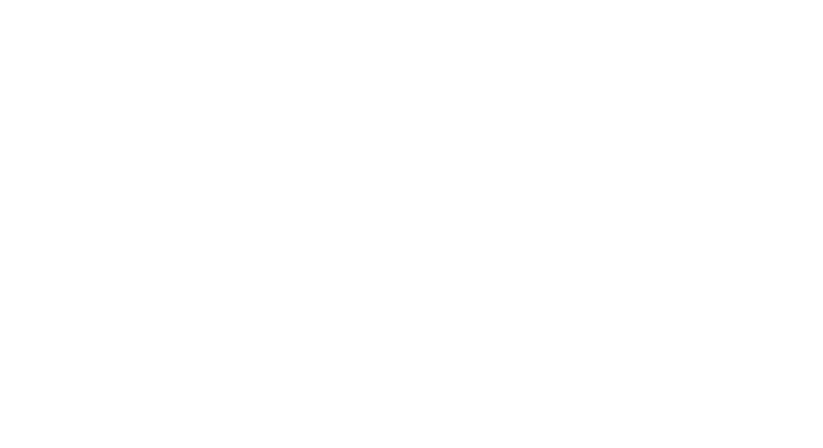
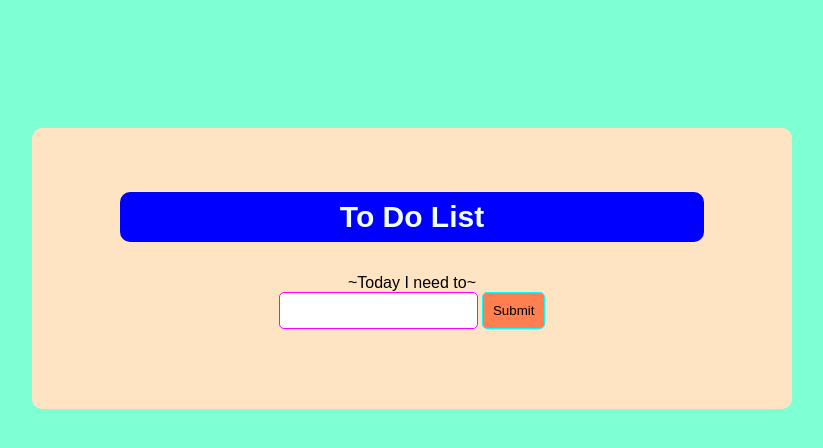
Before and after one commit to dts-kominfo-rea4b/challenge-dom-haikalfikri7, a website: page index.html in a window 1280 px wide. Shown: the whole page, without its empty margins (228-1051 px from the left). Drawn offline with Linux system fonts and the light colour scheme.

Commit message:
tugas dom index.html

```diff
--- a/index.html
+++ b/index.html
@@ -5,37 +5,114 @@
     <meta http-equiv="X-UA-Compatible" content="IE=edge" />
     <meta name="viewport" content="width=device-width, initial-scale=1.0" />
     <title>Challenge - DOM</title>
+    <style>
+      body{
+        background-color: aquamarine;
+        font-family: sans-serif;
+      }
+
+      div#app{
+        background-color: bisque;
+        margin: 8rem auto 8rem auto;
+        width: 50%;
+        padding: 4rem;
+        border-radius: 10px;
+        text-align: center;
+      }
+
+      header#todo-title{
+        margin: 0 1.5rem 2rem 1.5rem;
+        padding: 8px;
+        font-size: 30px;
+        font-weight: bold;
+        background-color: blue;
+        color: azure;
+        border-radius: 10px;
+      }
+
+      div#todo-title{
+        margin: 0 0 1rem 0;
+        font-size: 18px;
+        color: aliceblue;
+      }
+
+      input#todo-input{
+        padding: 10px;
+        border-radius: 5px;
+        border: 1px solid rgb(255,0,255);
+      }
+
+      button#todo-submit{
+        background-color: coral;
+        padding: 10px;
+        border-radius: 5px;
+        border: 1px solid rgb(0,255,255);
+      }
+
+      ul#todo-output{
+        text-align: left;
+        list-style: square;
+      }
+
+      ul#todo-output li{
+        color: cadetblue;
+      }
+    </style>
   </head>
   <body>
     <div id="app">
       <!-- TODO: Buatlah sebuah header dengan id todo-title -->
+      <header id="todo-title"></header>
       <!-- TODO: Buatlah sebuah subtitle dengan id todo-subtitle -->
-
+      <div id="todo-subtitle"></div>
       <!-- Section: input -->
       <!-- TODO: Buatlah sebuah input bertipe text dengan id todo-input -->
+      <input type="text" id="todo-input">
       <!-- TODO: Buatlah sebuah button dengan id todo-submit -->
-
+      <button id="todo-submit"></button>
       <!-- Section output -->
       <!-- TODO: Buatlah sebuah <ul> dengan id todo-output -->
+        <ul id="todo-output"></ul>
     </div>
 
     <!-- ! Untuk tantangan ini, script jangan diubah ke external js yah ! -->
     <script>
       // TODO: Deklarasi variable sesuai dengan kebutuhan di sini
-      let button;
-      let input;
-      let output;
+      let button = document.getElementById('todo-submit');
+      let input = document.getElementById('todo-input');
+      let output =  document.getElementById('todo-output');
+      let title = document.getElementById('todo-title');
+      let subtitle = document.getElementById('todo-subtitle');
 
+
+      button.textContent = "Submit";
+      title.textContent = "To Do List";
+      subtitle.textContent = "~Today I need to~";
       // TODO: Buatlah sebuah fungsi dengan nama fnClickHandler
       // Fungsi yang digunakan untuk menambahkan tulisan
       // Jangan ubah cara deklarasi fungsinya, cukup isi saja
-      function fnClickHandler(toDoItem) {}
+      function fnClickHandler(toDoItem) {
+        input.value = "";
+        output.append(createListItem(toDoItem));
+      }
+
+      function createListItem(text) {
+        let liOutput = document.createElement('li');
+        liOutput.textContent = text;
+        return liOutput;
+      }
 
       // TODO: register event onclick / addEventListener untuk button
       // akan menjalankan fungsi fnClickHandler
+      button.addEventListener('click', (event) => {
+        fnClickHandler(input.value);
+      });
 
       // TODO: register event onkeypress / addEventListener untuk input
       // sehingga saat di input ditekan enter akan menjalankan fungsi fnClickHandler juga
+      input.addEventListener('keypress', (event) => {
+        if(event.key == 'Enter') fnClickHandler(input.value);
+      });
     </script>
   </body>
 </html>
```
